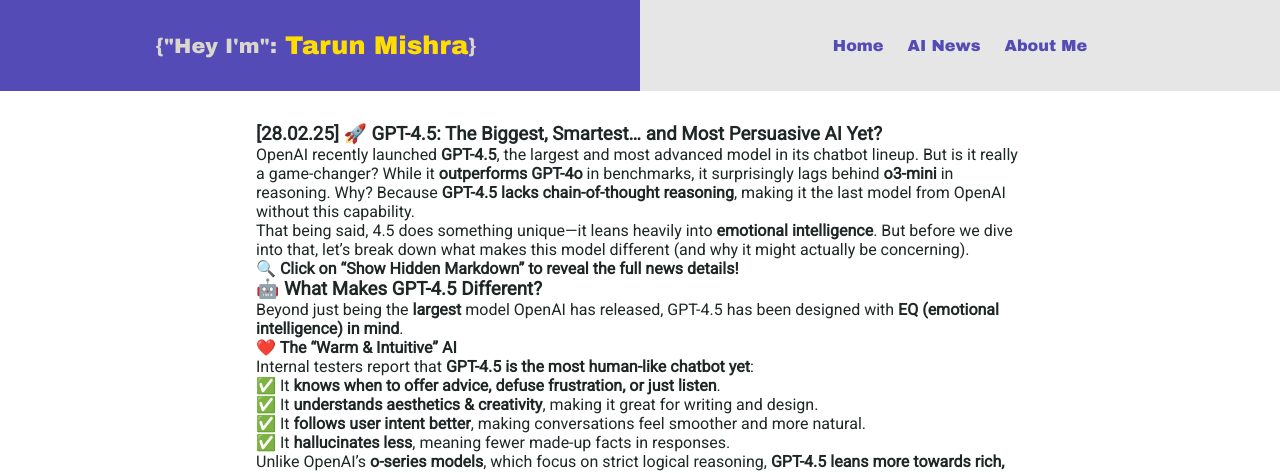
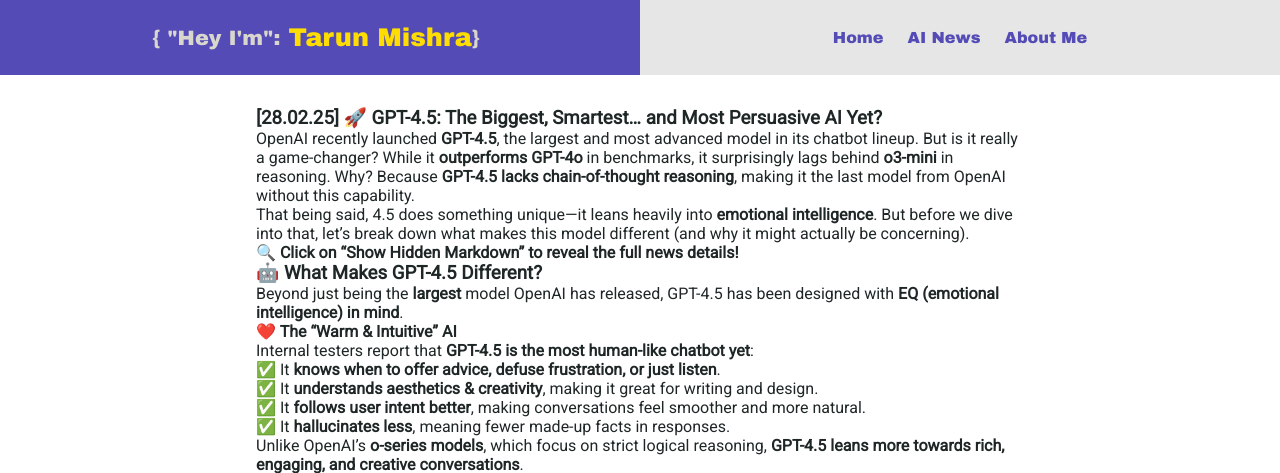
Before and after one commit to tarundirector/tarunmishra.github.io, a Jekyll site: the page built from march_newspage.md, in a window 1280 px wide, cut to the strip 0-473 px from the top of the page. Built offline with Jekyll 4.4.1, drawn with Linux system fonts in a browser that asks for light colours.

Commit message:
Update default.html

```diff
--- a/_layouts/default.html
+++ b/_layouts/default.html
@@ -2,19 +2,12 @@
 <html lang="{{ site.lang | default: 'en-US' }}">
 <head>
   <meta charset="UTF-8">
-  <title>{{ page.title | default: site.title | default: "TarunMishra" }}</title>
+  <title>{{ page.title | default: site.title | default: "Tarun Mishra" }}</title>
   <meta name="viewport" content="width=device-width, initial-scale=1.0">
-
-  <!-- Preload or define your fonts here if needed -->
-  <!-- Example: Archivo Black + Archivo + Roboto -->
-  <link
-    href="https://fonts.googleapis.com/css2?family=Archivo+Black&family=Archivo:wght@700&family=Roboto:wght@400&display=swap"
-    rel="stylesheet"
-  />
-
-  <!-- No external CSS needed - all styling below -->
+  <!-- Font Links -->
+  <link href="https://fonts.googleapis.com/css2?family=Archivo+Black&family=Archivo:wght@700&family=Roboto:wght@400&display=swap" rel="stylesheet">
   <style>
-    /* ================== CSS VARIABLES ================== */
+    /* ===================== CSS VARIABLES ===================== */
     :root {
       --primary-bg: #544bb6;       /* Purple */
       --secondary-bg: #e6e6e6;     /* Light Grey */
@@ -22,51 +15,40 @@
       --dark-color: #1f2626;       /* Dark Grey */
       --light-color: #d9d7cd;      /* Lighter Grey */
       --highlight-bg: #ffdd00;     /* For highlight effect */
-      --transition-speed: 0.3s;    /* For hover transitions */
-      --max-content-width: 800px;  /* Max width for rendered content */
+      --transition-speed: 0.3s;
+      --max-content-width: 800px;  /* Max width for main content */
     }
 
-    /* ================== RESETS & GLOBALS ================== */
-    * {
-      margin: 0;
-      padding: 0;
-      box-sizing: border-box;
-    }
-    body {
-      font-family: 'Roboto', sans-serif;
-      color: var(--dark-color);
-      background-color: #fff;
-    }
-    a {
-      text-decoration: none;
-      color: inherit;
-      transition: color var(--transition-speed) ease;
-    }
-
-    /* The .highlight effect class you referenced */
+    /* ===================== GLOBAL RESETS ===================== */
+    * { margin: 0; padding: 0; box-sizing: border-box; }
+    html, body { margin: 0; padding: 0; }
+    body { font-family: 'Roboto', sans-serif; background: #fff; color: var(--dark-color); }
+    a { text-decoration: none; color: inherit; transition: color var(--transition-speed) ease; }
+    img { max-width: 100%; height: auto; }
+    /* Highlight effect */
     .highlight {
       background: linear-gradient(transparent 60%, var(--highlight-bg) 60%);
       padding: 2px 4px;
       display: inline-block;
     }
 
-    /* ================== HEADER ================== */
+    /* ===================== HEADER ===================== */
     header {
       display: flex;
       width: 100%;
-      height: auto; /* adjust as needed */
+      margin-top: 0; /* remove any extra space */
     }
-    /* Left half */
+    /* Left half – primary background with text */
     .header-left {
       flex: 1 1 50%;
       background-color: var(--primary-bg);
       display: flex;
       align-items: center;
       justify-content: center;
+      text-align: right;
+      padding: 1.5rem;  /* reduced padding */
+      font-family: 'Archivo Black', sans-serif;
       color: var(--light-color);
-      text-align: right;
-      padding: 2rem;
-      font-family: 'Archivo Black', sans-serif;
     }
     .header-left .hey-text {
       font-size: 1.3rem;
@@ -76,48 +58,57 @@
       font-size: 1.6rem;
       color: var(--accent-color);
     }
-    /* Right half */
+    /* Right half – secondary background with nav links */
     .header-right {
       flex: 1 1 50%;
       background-color: var(--secondary-bg);
       display: flex;
       align-items: center;
       justify-content: center;
-      gap: 2rem;
-      padding: 2rem;
+      padding: 1.5rem; /* reduced padding */
     }
     .nav-links {
       display: flex;
-      align-items: center;
-      justify-content: center;
       gap: 1.5rem;
     }
     .nav-links a {
       font-family: 'Archivo Black', sans-serif;
       font-size: 1rem;
       color: var(--primary-bg);
-      position: relative; /* for highlight hover effect */
+      position: relative;
     }
-    /* On hover, we apply the highlight effect */
+    /* On hover, wrap text in .highlight effect */
     .nav-links a:hover span {
       background: linear-gradient(transparent 60%, var(--highlight-bg) 60%);
       padding: 2px 4px;
       display: inline-block;
     }
 
-    /* ========== MAIN CONTENT AREA ========== */
+    /* ===================== MAIN CONTENT ===================== */
     .main-content {
       max-width: var(--max-content-width);
       margin: 0 auto;
-      padding: 2rem 1rem; /* top/bottom, left/right */
+      padding: 2rem 1rem;
+    }
+    /* Basic markdown styling */
+    .main-content article h1,
+    .main-content article h2,
+    .main-content article h3,
+    .main-content article p {
+      margin-bottom: 1rem;
+      line-height: 1.6;
+    }
+    .main-content article img {
+      margin: 1rem 0;
+      border: none;
     }
 
-    /* ========== FOOTER ========== */
+    /* ===================== FOOTER ===================== */
     footer {
       background-color: var(--secondary-bg);
       color: var(--dark-color);
       text-align: center;
-      padding: 2rem 1rem;
+      padding: 1.5rem 1rem;  /* reduced padding to match header */
     }
     footer p {
       margin-bottom: 1rem;
@@ -136,50 +127,35 @@
     .footer-links a:hover {
       color: var(--accent-color);
     }
-
   </style>
 </head>
-
 <body>
-
-  <!-- ====== HEADER with two halves ====== -->
+  <!-- ===================== HEADER ===================== -->
   <header>
-    <!-- Left Half -->
+    <!-- Left half -->
     <div class="header-left">
-      <span class="hey-text">{"Hey I'm":</span>
+      <span class="hey-text">{ "Hey I'm":</span>
       <span class="tm-text">Tarun Mishra</span>
       <span class="hey-text">}</span>
     </div>
-
-    <!-- Right Half -->
+    <!-- Right half with navigation -->
     <div class="header-right">
       <nav class="nav-links">
-        <!-- Home link -->
-        <a href="https://YOUR_GITHUB_USERNAME.github.io" target="_self">
-          <span>Home</span>
-        </a>
-        <!-- AI News link -->
-        <a href="pages/news/march_newspage.md" target="_self">
-          <span>AI News</span>
-        </a>
-        <!-- About Me anchor link to homepage (about me section) -->
-        <a href="https://YOUR_GITHUB_USERNAME.github.io#projects" target="_self">
-          <span>About Me</span>
-        </a>
+        <a href="{{ site.baseurl }}/"><span>Home</span></a>
+        <a href="{{ site.baseurl }}/pages/news/march_newspage" target="_self"><span>AI News</span></a>
+        <a href="{{ site.baseurl }}/#projects"><span>About Me</span></a>
       </nav>
     </div>
   </header>
 
-  <!-- ====== MAIN CONTENT (MarkDown rendered here) ====== -->
+  <!-- ===================== MAIN CONTENT ===================== -->
   <main class="main-content">
     {{ content }}
   </main>
 
-  <!-- ====== FOOTER (From your new reference) ====== -->
+  <!-- ===================== FOOTER ===================== -->
   <footer>
-    <p>
-      That was the end of my portfolio, but there’s much more to know about me—feel free to reach out!
-    </p>
+    <p>That was the end of my portfolio, but there’s much more to know about me—feel free to reach out!</p>
     <div class="footer-links">
       <a href="mailto:tarunpmishra2001@gmail.com">Email</a>
       <a href="https://www.linkedin.com/in/tarunpmishra/" target="_blank">LinkedIn</a>
@@ -187,6 +163,5 @@
       <a href="https://github.com/tarundirector" target="_blank">GitHub</a>
     </div>
   </footer>
-
 </body>
 </html>
```
